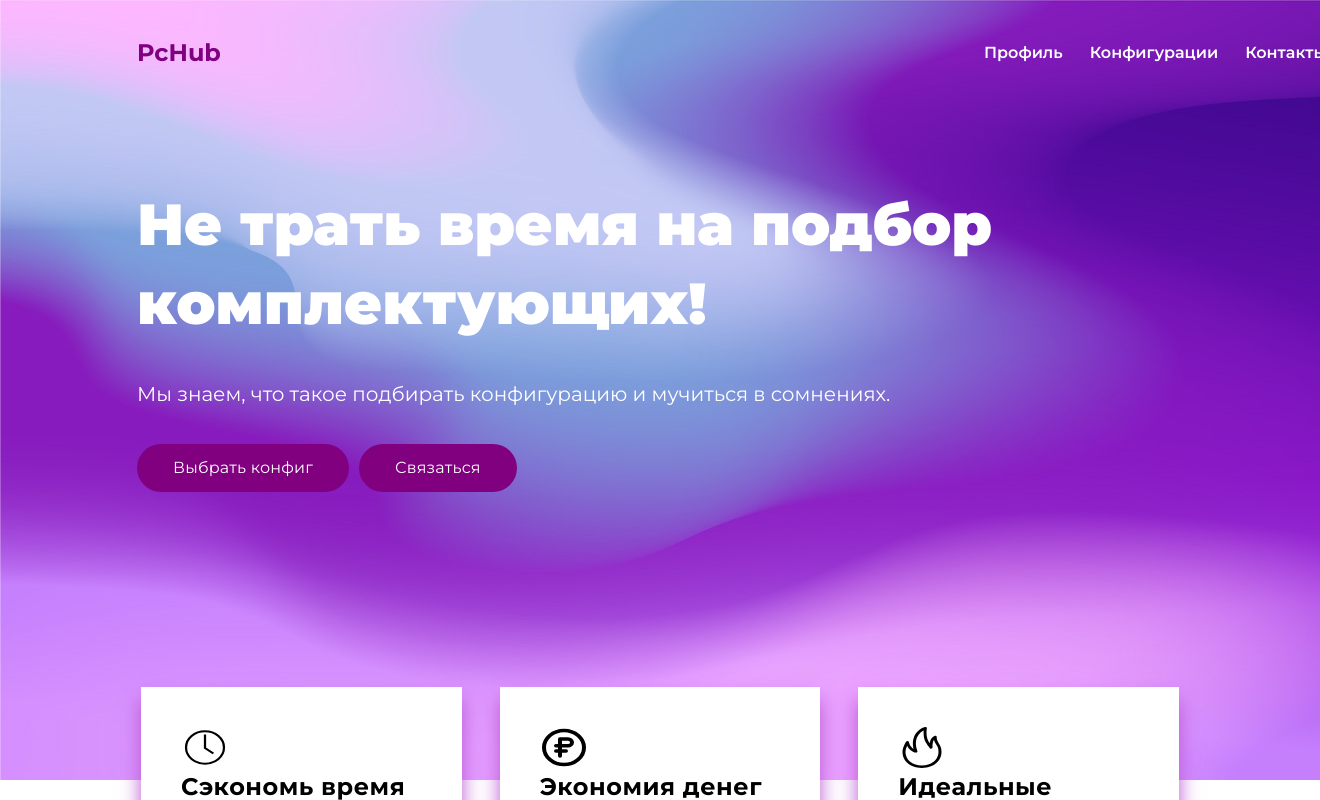
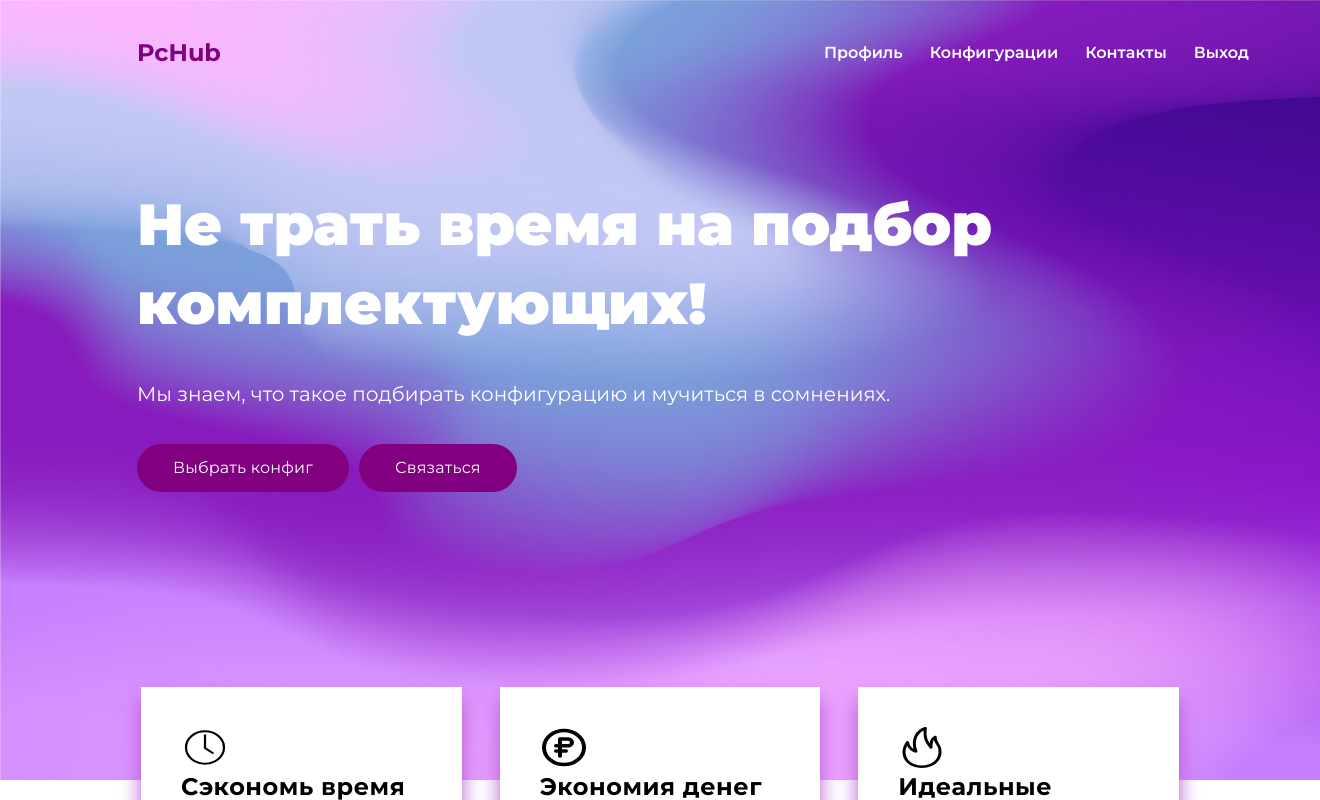
Before and after one commit to whoiam143/PcHUb, a Flask app: page / in a window 1320 px wide; the page is wider, and only the part inside the window is pictured. Shown: the top 800 px of that part. Run offline with Flask 3, Linux system fonts and the light colour scheme; a user stored in the database is signed in.

Commit message:
exit added

```diff
--- a/templates/index.html
+++ b/templates/index.html
@@ -18,23 +18,36 @@
                         <ul class="menu__list">
                                 {% if current_user.is_authenticated %}
 
-                                <li class="menu__item" style="margin-left: 10rem;">
-                                    <a class="menu__link" href="/logout">Профиль</a>
+                                <li class="menu__item">
+                                    <a class="menu__link" href="/">Профиль</a>
+                                </li>
+
+                                <li class="menu__item">
+                                    <a href="" class="menu__link">Конфигурации</a>
+                                </li>
+                                <li class="menu__item">
+                                    <a href="" class="menu__link">Контакты</a>
+                                </li>
+
+                                <li class="menu__item">
+                                    <a class="menu__link" href="/logout">Выход</a>
                                 </li>
                                 {% else %}
+
                                 <li class="menu__item" >
                                     <a class="menu__link" href="/register">Зарегистрироваться</a>
                                 </li>
                                 <li class="menu__item">
                                     <a class="menu__link" href="/login">Войти</a>
                                 </li>
+                                <li class="menu__item">
+                                    <a href="" class="menu__link">Конфигурации</a>
+                                </li>
+                                <li class="menu__item">
+                                    <a href="" class="menu__link">Контакты</a>
+                                </li>
+
                                 {% endif %}
-                            <li class="menu__item">
-                                <a href="" class="menu__link">Конфигурации</a>
-                            </li>
-                            <li class="menu__item">
-                                <a href="" class="menu__link">Контакты</a>
-                            </li>
                         </ul>
                     </nav>
                 </div>
```
